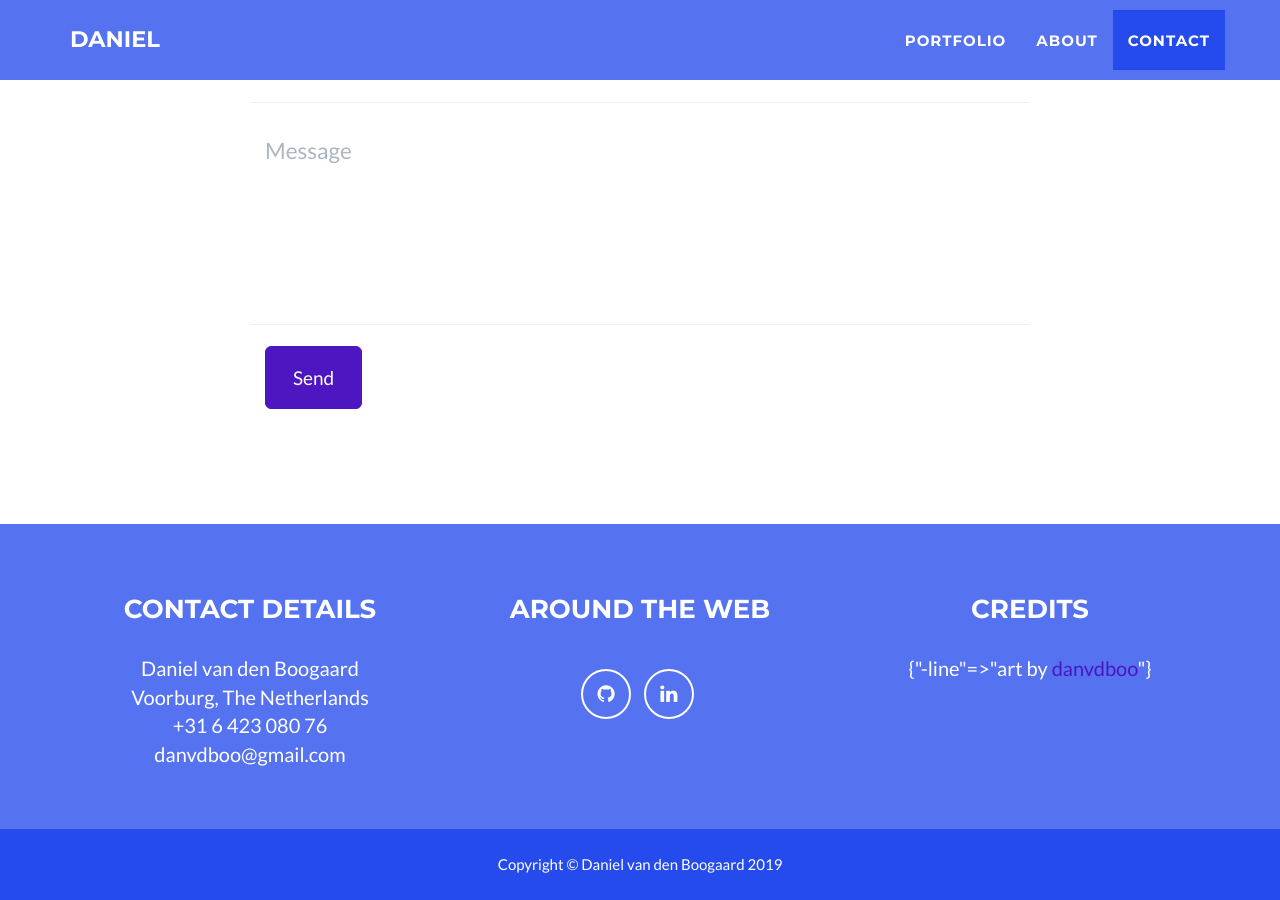
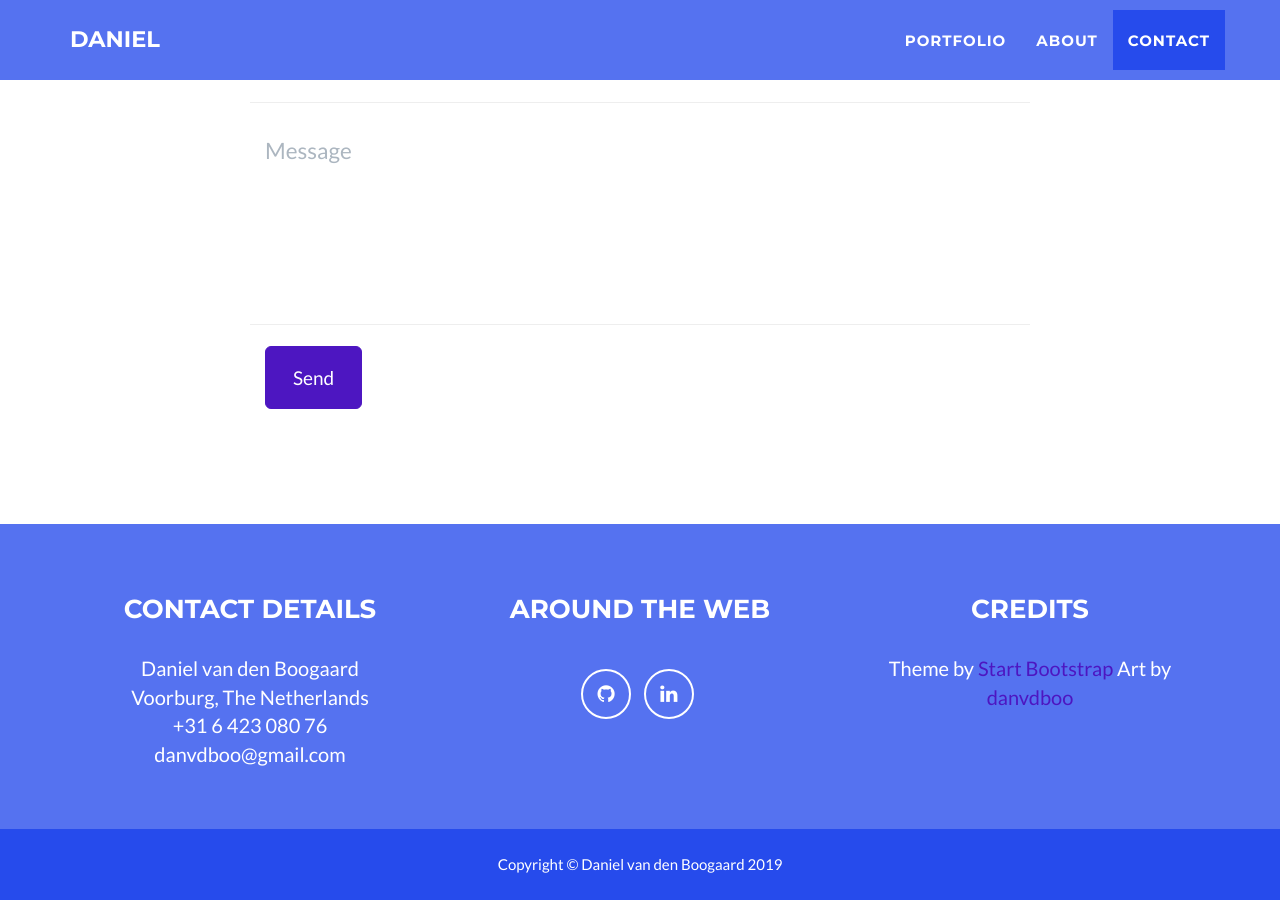
Before and after one commit to DanvdBoo/DanvdBoo.github.io, a Jekyll site: the page built from index.html, in a window 1280 px wide and 900 px high, scrolled down 2396 px. Built offline with Jekyll 4.4.1, drawn with Linux system fonts in a browser that asks for light colours.

Commit message:
Update _config.yml

```diff
--- a/_config.yml
+++ b/_config.yml
@@ -54,9 +54,7 @@ address:
   - line: danvdboo@gmail.com
 
 # Credits content
-credits:
-  -line: Theme by <a href="http://startbootstrap.com">Start Bootstrap</a>
-  -line: art by <a href="http://danvdboo.github.io">danvdboo</a>
+credits: 'Theme by <a href="http://startbootstrap.com">Start Bootstrap</a> Art by <a href="http://danvdboo.github.io">danvdboo</a>'
 
 # Build settings
 markdown: kramdown
```
